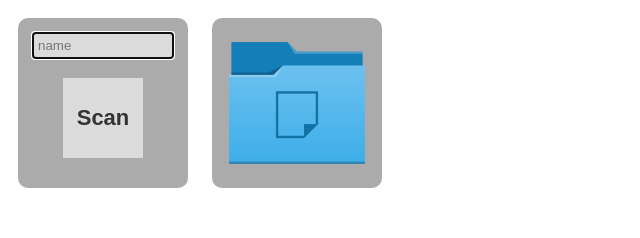
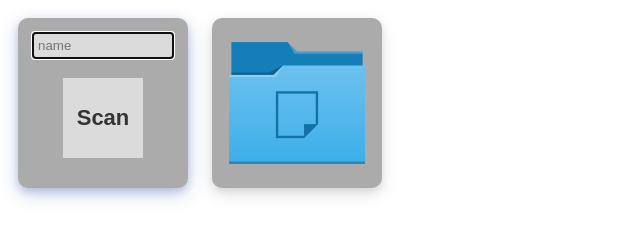
Before and after one commit to fogninid/docs, a website: page client/src/index.html in a window 1280 px wide. In both pictures the pointer is over the element 103 px from the left and 103 px from the top of the page. Shown: the whole page, without its empty margins (0-640 px from the left). Drawn offline with nearby package versions, Linux system fonts and the light colour scheme.

Commit message:
add glow to cards

```diff
--- a/client/src/index.html
+++ b/client/src/index.html
@@ -20,6 +20,11 @@
             border-radius: 10px;
             overflow: hidden;
             position: relative;
+            box-shadow: 0 4px 8px 0 rgba(0, 0, 0, 0.1), 0 6px 20px 0 rgba(0, 0, 0, 0.09);
+        }
+
+        .scan:hover, .scan:active {
+            box-shadow: 0 4px 8px 0 rgba(0, 50, 150, 0.2), 0 6px 20px 0 rgba(0, 50, 150, 0.19);
         }
 
         .scan .status {
```
